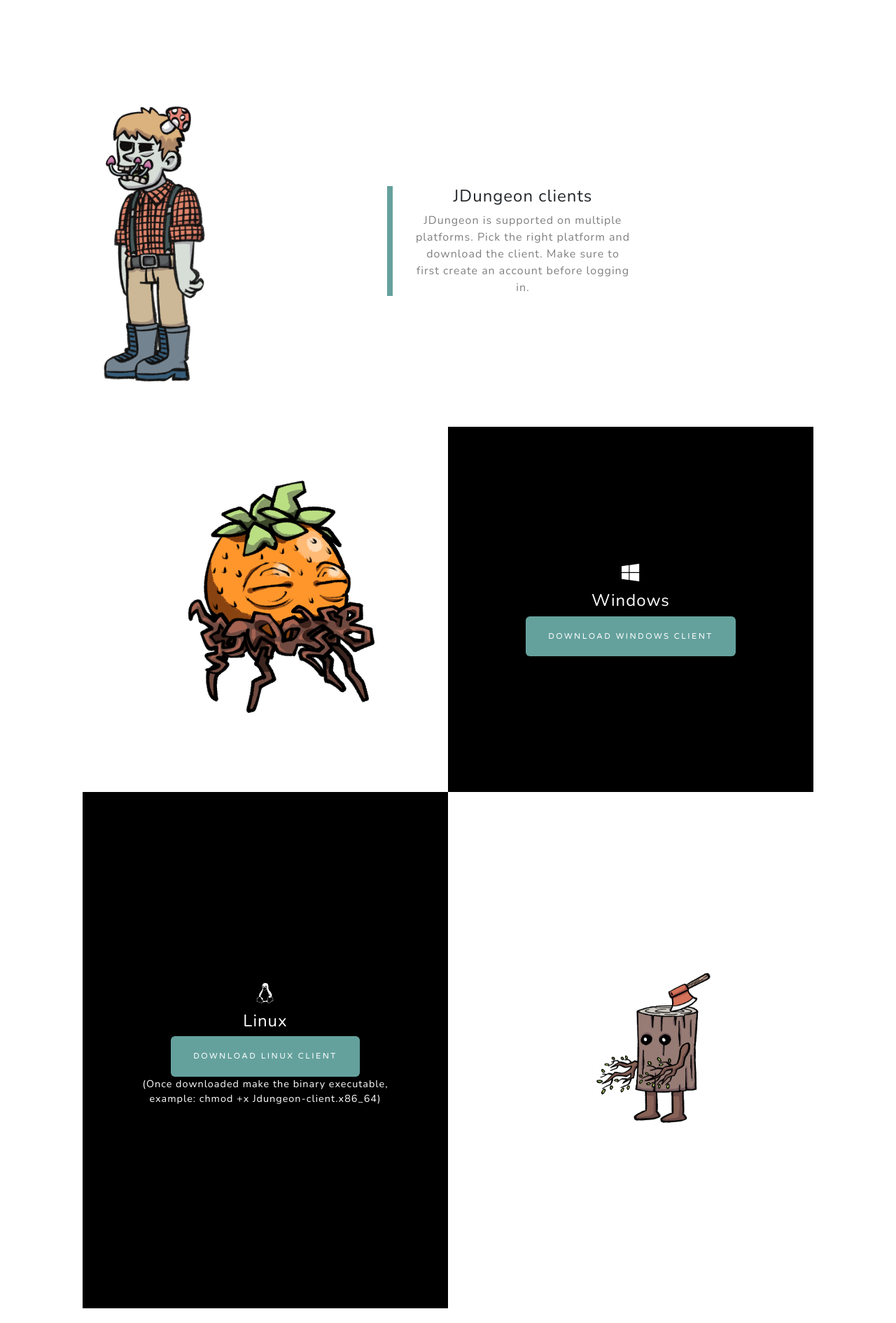
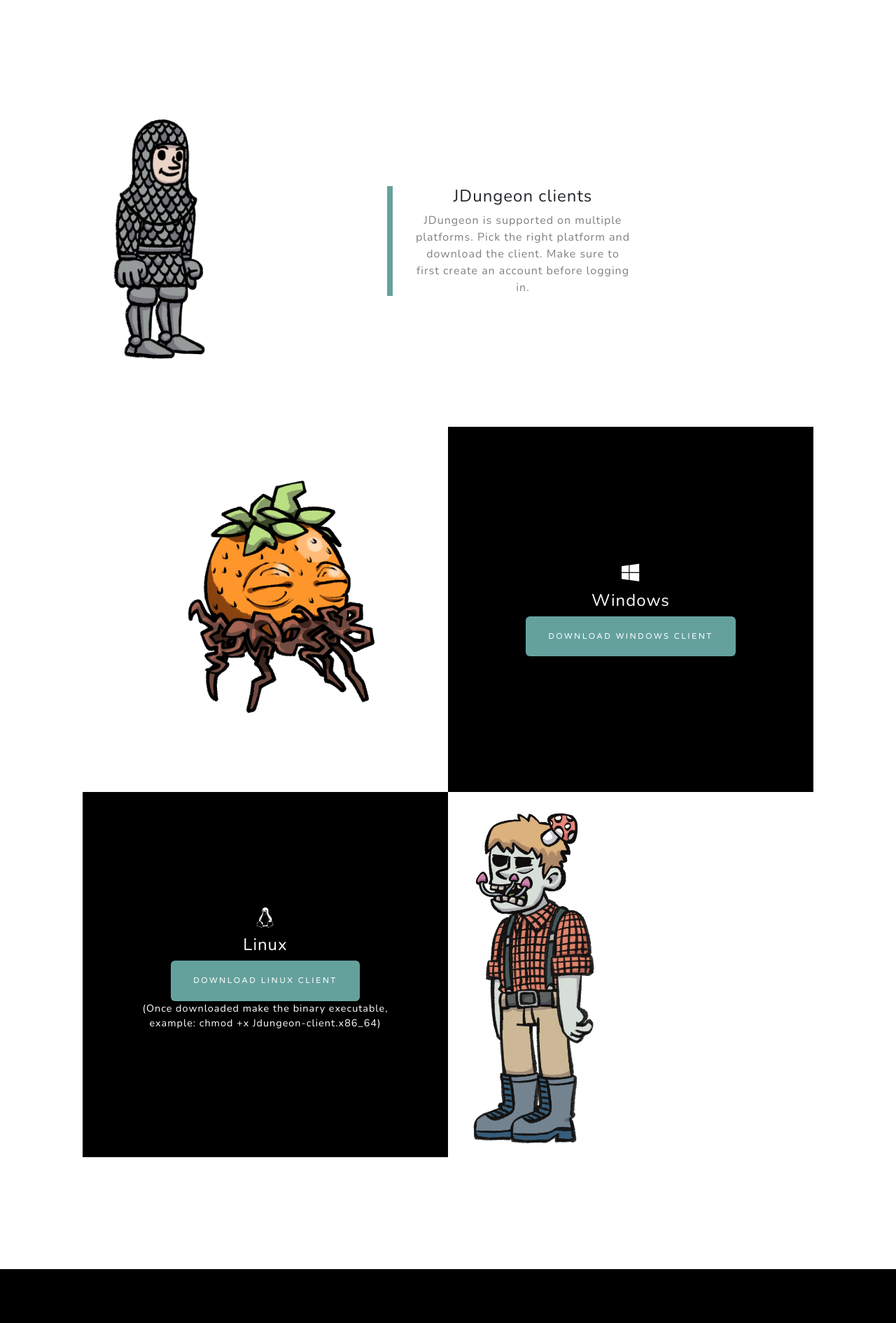
Before and after one commit to jonathaneeckhout/jdungeon-website, a website: page public/index.html in a window 1280 px wide. Shown: the part 1780-3671 px from the top of the page at 70% size. Drawn offline with nearby package versions, Linux system fonts and the light colour scheme; files whose address does not match are found by name.

Commit message:
rework images

```diff
--- a/public/index.html
+++ b/public/index.html
@@ -83,7 +83,7 @@
             <!-- Featured Project Row-->
             <div class="row gx-0 mb-4 mb-lg-5 align-items-center">
                 <div class="col-xl-5 col-lg-7"><img class="img-fluid mb-3 mb-lg-0 w-50"
-                        src="assets/img/moldeddruvar/moldeddruvar.png" alt="..." /></div>
+                        src="assets/img/character/character.png" alt="..." /></div>
                 <div class="col-xl-4 col-lg-5">
                     <div class="featured-text text-center text-lg-left">
                         <h4>JDungeon clients</h4>
@@ -112,7 +112,7 @@
             </div>
             <!-- Project Two Row-->
             <div class="row gx-0 justify-content-center">
-                <div class="col-lg-6"><img class="img-fluid" src="assets/img/treetrunkguy/Treetrunkguy.png" alt="..." />
+                <div class="col-lg-6 "><img class="img-fluid w-50" src="assets/img/moldeddruvar/moldeddruvar.png" alt="..." />
                 </div>
                 <div class="col-lg-6 order-lg-first">
                     <div class="bg-black text-center h-100 project">
```
Also changed, not shown: public/assets/img/character/character.png (added), 2 other files.
